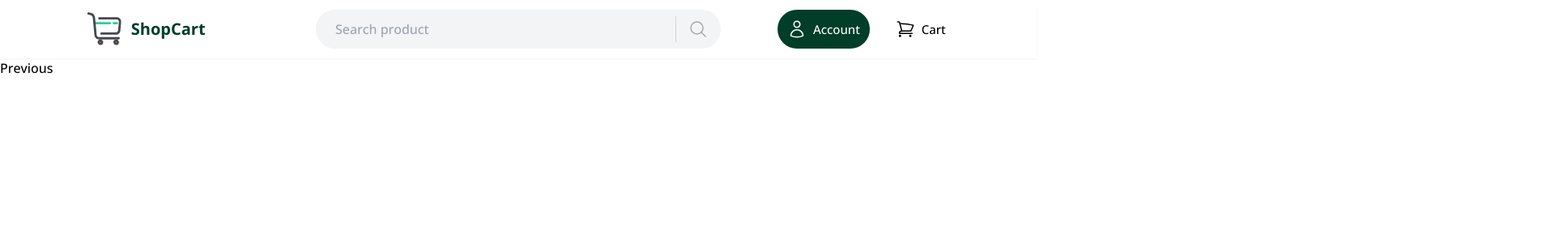
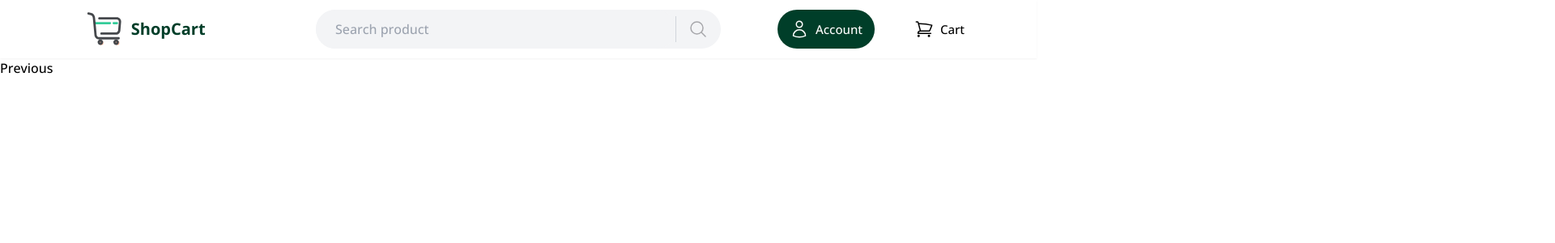
Before and after one commit to vudinhan2525/Shopcart, a React (Create React App) app in the folder front-end/: page / in a window 1280 px wide. Shown: the top 300 px of the page at 81% size, 1920 px wide, since content can reach past the window. Built offline with nearby package versions, Linux system fonts and the light colour scheme.

Commit message:
ui navbar

```diff
--- a/front-end/src/components/HeaderComponent/HeaderComponent.js
+++ b/front-end/src/components/HeaderComponent/HeaderComponent.js
@@ -4,7 +4,7 @@ import { UserIcon, CartIcon } from '../../utils/IconSVG/index';
 import Search from './Search/Search';
 function HeaderComponent() {
   return (
-    <div className=" flex py-3 items-center shadow-sm fixed top-0 right-0 left-0 bg-white">
+    <div className=" flex py-3 items-center shadow-sm fixed top-0 right-0 left-0 bg-white z-50">
       <Link to="/" className="basis-1/4">
         <div className="w-52 mx-auto h-12 relative">
           {logo()}
@@ -17,13 +17,13 @@ function HeaderComponent() {
         <Search />
       </div>
       <ul className="flex basis-1/4 gap-5">
-        <li className="flex items-center gap-2 cursor-pointer p-3 text-[15px] rounded-full bg-primary-color text-white hover:opacity-90">
+        <li className="flex w-[120px] justify-center items-center gap-2 cursor-pointer p-3 text-[15px] rounded-full transition-all bg-primary-color text-white hover:opacity-90">
           {UserIcon()}
           <p>Account</p>
         </li>
-        <li className="flex items-center gap-2 cursor-pointer p-3 text-[15px] rounded-full hover:bg-gray-100">
+        <li className="flex w-[120px] justify-center items-center gap-2 cursor-pointer p-3 text-[15px] rounded-full transition-all hover:bg-gray-200">
           {CartIcon()}
-          <p>Cart</p>
+          <p>Cart </p>
         </li>
       </ul>
     </div>
--- a/front-end/src/components/Slider/slider1.js
+++ b/front-end/src/components/Slider/slider1.js
@@ -4,8 +4,15 @@ function Slider1() {
     <div
       key={1}
       style={{ backgroundImage: `url(${img1})` }}
-      className="h-[500px] w-full  bg-cover bg-no-repeat bg-left "
-    ></div>
+      className="relative h-[550px] w-full  bg-cover bg-no-repeat bg-left "
+    >
+      <div className="absolute w-[530px] h-[400px] top-0 py-14 px-12 rounded-3xl">
+        <h1 className="text-primary-color text-5xl font-semibold">Grab Upto 50% Off On Selected Headphone</h1>
+        <button className="mt-5 text-white py-3 px-6 rounded-full bg-primary-color  transition-all hover:opacity-70">
+          Buy Now
+        </button>
+      </div>
+    </div>
   );
 }
 
--- a/front-end/src/components/Slider/slider2.js
+++ b/front-end/src/components/Slider/slider2.js
@@ -4,8 +4,18 @@ function Slider2() {
     <div
       key={2}
       style={{ backgroundImage: `url(${img2})` }}
-      className="h-[500px] w-full  bg-no-repeat bg-[right_50%_bottom_72%] bg-cover "
-    ></div>
+      className="relative h-[550px] w-full  bg-no-repeat bg-[right_50%_bottom_72%] bg-cover "
+    >
+      <div className="absolute w-[430px] h-[400px] bg-primary-color right-[7%] top-[50%] translate-y-[-50%] py-14 px-12 rounded-3xl">
+        <h4 className="text-white text-5xl font-semibold mt-3"> Get 5% Cash Back On $200</h4>
+        <p className="mt-5 text-white text-base">
+          Shoping is a bit of relaxing hooby for me, which is sometimes troubling for the bank balance.
+        </p>
+        <button className="mt-5 text-white py-3 px-6 rounded-full border  transition-all border-white hover:bg-white hover:text-primary-color">
+          Learn more
+        </button>
+      </div>
+    </div>
   );
 }
 
--- a/front-end/src/components/Slider/slider3.js
+++ b/front-end/src/components/Slider/slider3.js
@@ -4,7 +4,7 @@ function Slider3() {
     <div
       key={3}
       style={{ backgroundImage: `url(${img3})` }}
-      className="h-[500px] w-full bg-no-repeat bg-top bg-[length:100%_130%]  "
+      className="h-[550px] w-full bg-no-repeat bg-top bg-[length:100%_130%]  "
     ></div>
   );
 }
```
